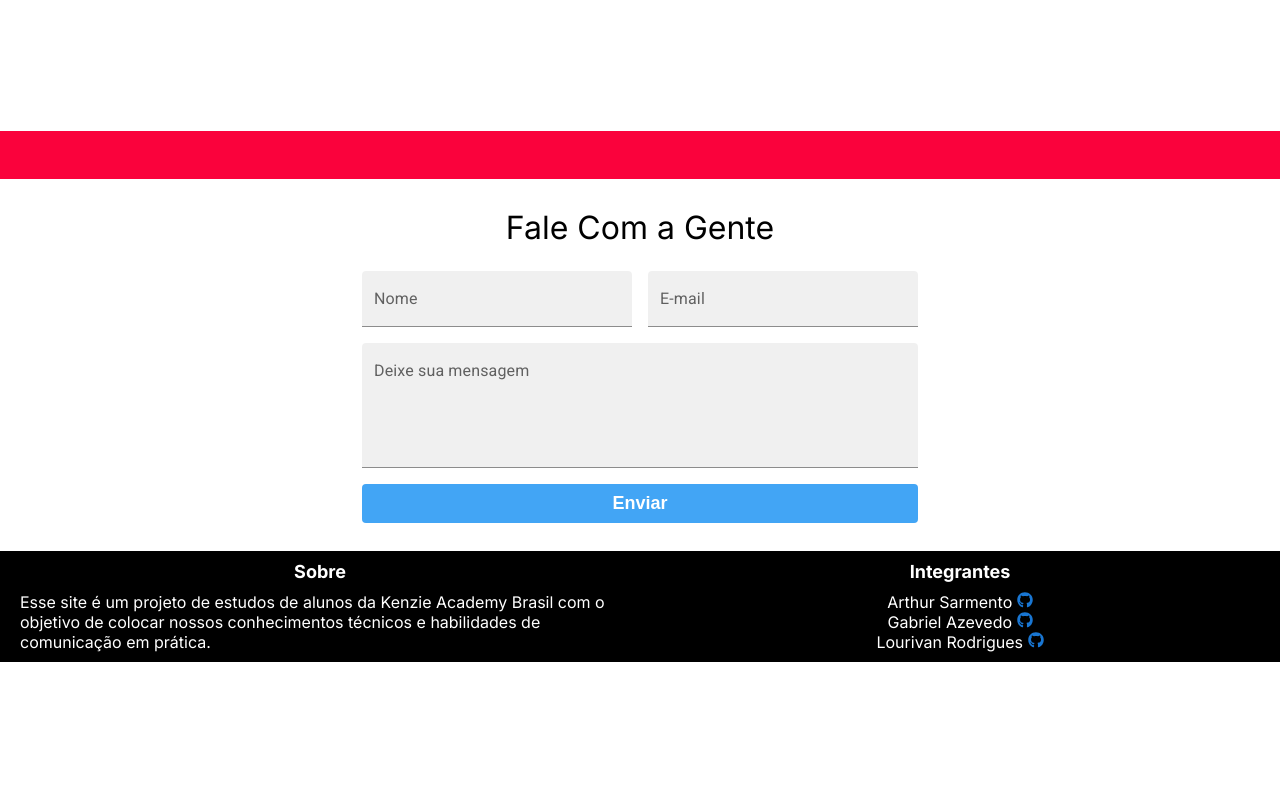
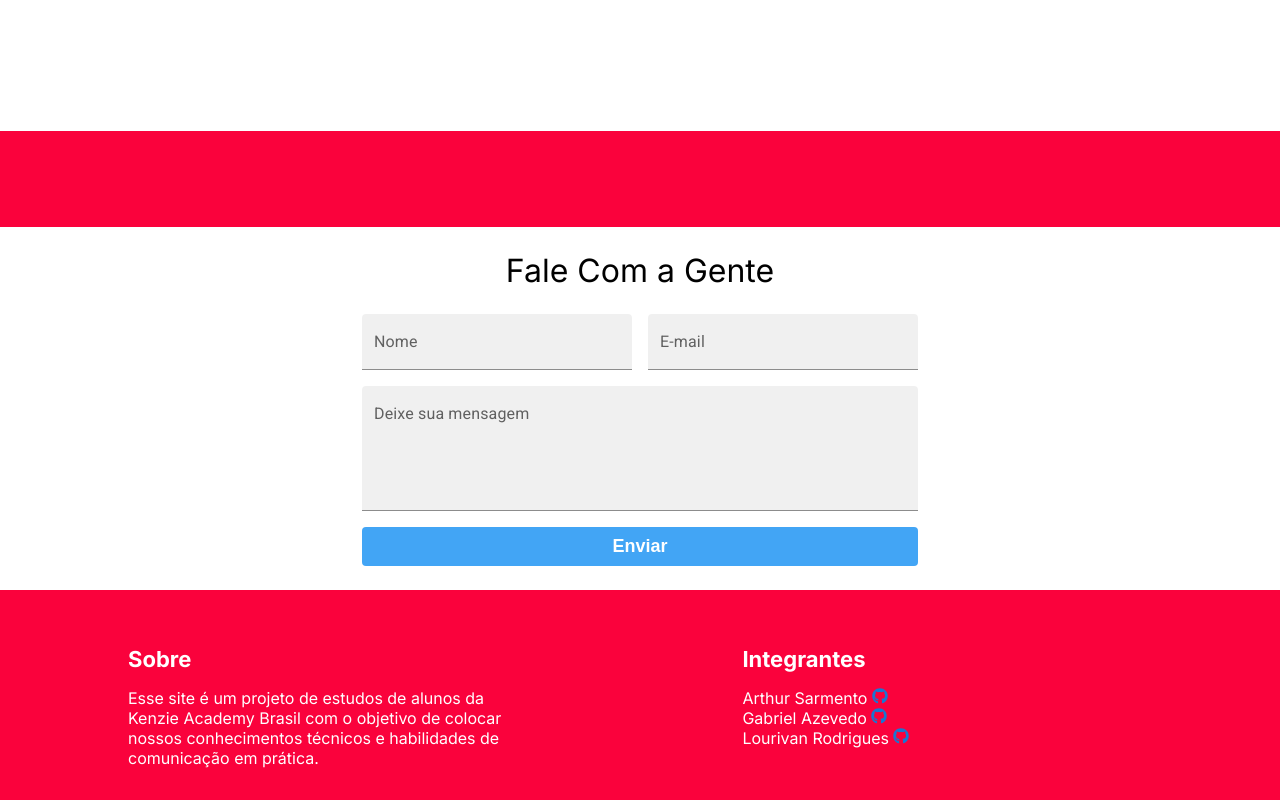
Before and after one commit to lourivanluz/capstone, a React (Create React App) app: page / in a window 1280 px wide. Shown: the part 669-1469 px from the top of the page. Before the commit the page ends 1331 px from the top, so only its background shows below. Built offline with nearby package versions, Linux system fonts and the light colour scheme; no server answers.

Commit message:
style: estilização funcional do footer finalizada

```diff
--- a/src/Components/Footer/index.js
+++ b/src/Components/Footer/index.js
@@ -5,19 +5,20 @@ import { Link } from "@mui/material";
 
 const Footer = () => {
   return (
+    <>
+      <FooterForm />
       <Container>
-      <FooterForm />
         <AboutContent>
           <div>
-          <h1>Sobre</h1>
+            <h3>Sobre</h3>
             <p>
-            Esse site é um projeto de estudos de alunos da Kenzie Academy Brasil
-            com o objetivo de colocar nossos conhecimentos técnicos e
+              Esse site é um projeto de estudos de alunos da Kenzie Academy
+              Brasil com o objetivo de colocar nossos conhecimentos técnicos e
               habilidades de comunicação em prática.
             </p>
           </div>
           <div>
-          <h1>Integrantes</h1>
+            <h3>Integrantes</h3>
             <ul>
               <li>
                 Arthur Sarmento{" "}
@@ -41,6 +42,7 @@ const Footer = () => {
           </div>
         </AboutContent>
       </Container>
+    </>
   );
 };
 
--- a/src/Components/Footer/style.js
+++ b/src/Components/Footer/style.js
@@ -1,34 +1,39 @@
 import styled from "styled-components";
 
 export const Container = styled.div`
+  background-color: var(--color-primary);
   width: 100%;
-  display: flex;
-  flex-direction: column;
-  justify-content: center;
-  align-items: center;
 `;
 
 export const AboutContent = styled.div`
-  background-color: #000;
-  width: 100%;
+  display: flex;
+  flex-direction: column;
+  width: 1024px;
+  max-width: 90vw;
+  justify-content: space-between;
+  margin: 0 auto;
+  padding: 2rem 0;
   color: #fff;
-  display: flex;
-  flex: 1;
-  justify-content: center;
-  align-items: center;
-  padding-bottom: 10px;
   div {
-    width: 50%;
-    text-align: center;
-    padding-top: 10px;
+    width: 90%;
+    text-align: left;
     p {
+      font-size: 16px;
       text-align: left;
-      padding-left: 20px;
     }
-    h1 {
-      margin-bottom: 10px;
-      font-size: 18px;
+    h3 {
+      margin-bottom: 1rem;
+      margin-top: 1.5rem;
+      font-size: 22px;
       font-weight: bold;
     }
   }
+
+  @media (min-width: 824px) {
+    flex-direction: row;
+
+    div {
+      width: 40%;
+    }
+  }
 `;
--- a/src/Components/FooterForm/style.js
+++ b/src/Components/FooterForm/style.js
@@ -2,12 +2,11 @@ import styled from "styled-components";
 
 export const FormBackground = styled.form`
   width: 100%;
-  border-top: 48px solid var(--color-primary);
+  border-top: 96px solid var(--color-primary);
 `;
 
 export const FormContent = styled.div`
   display: flex;
-  min-height: 372px;
   width: 556px;
   max-width: 80vw;
   flex-flow: column nowrap;
@@ -17,24 +16,38 @@ export const FormContent = styled.div`
   h2 {
     font-size: 2em;
     text-align: center;
-    margin-bottom: 1.5rem;
+    margin: 1.5rem 0;
   }
 
   .flex {
     display: flex;
+    flex-direction: column;
+
     .flex-left {
-      margin-right: 0.5rem;
       margin-bottom: 1rem;
-      width: 50%;
+      width: 100%;
     }
     .flex-right {
-      margin-left: 0.5rem;
       margin-bottom: 1rem;
-      width: 50%;
+      width: 100%;
+    }
+
+    @media (min-width: 640px) {
+      flex-direction: row;
+
+      .flex-left {
+        margin-right: 0.5rem;
+        width: 50%;
+      }
+      .flex-right {
+        margin-left: 0.5rem;
+        width: 50%;
+      }
     }
   }
 
   button {
     margin-top: 1rem;
+    margin-bottom: 1.5rem;
   }
 `;
```
Lines whose indentation alone changed are shown as unchanged.
